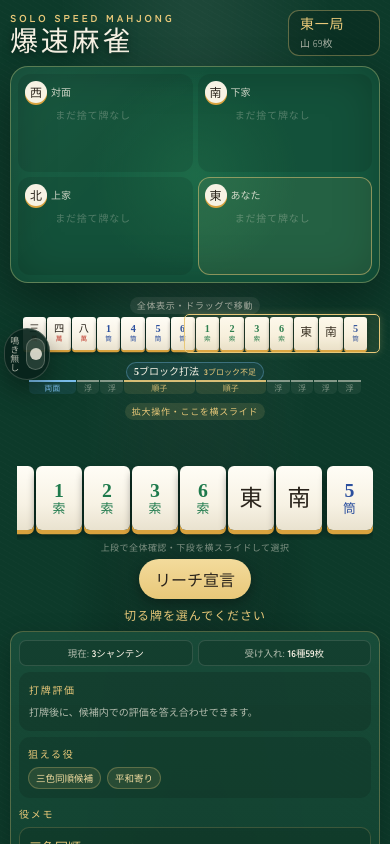
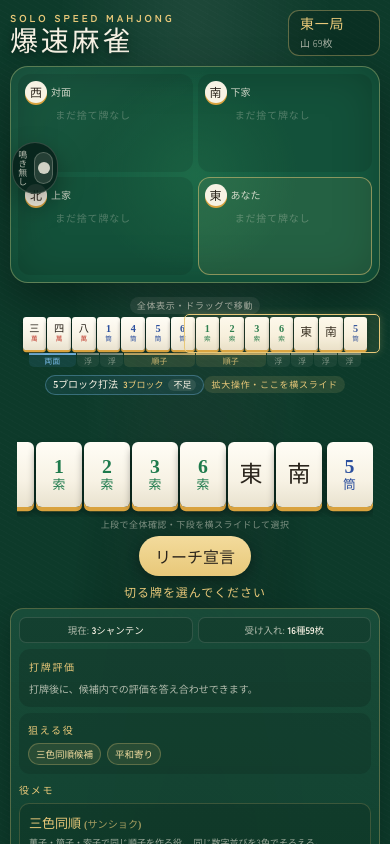
Before and after one commit to HSBL-ko-gyo/HSBL-S800, a React (Vite) app: page / in a window 390 px wide. Shown: the top 844 px of the page. Built offline with nearby package versions, Linux system fonts and the light colour scheme; a web font is replaced by a local one.

Commit message:
Polish block guide and mobile call toggle

```diff
--- a/src/components/HandView.tsx
+++ b/src/components/HandView.tsx
@@ -25,7 +25,8 @@ interface HandBlockSegment {
 
 interface BlockTactic {
   tone: 'shortage' | 'ready' | 'overflow'
-  label: string
+  countLabel: string
+  statusLabel: string
   detail: string
 }
 
@@ -135,20 +136,23 @@ function getBlockTactic(blocks: HandBlock[]): BlockTactic {
   if (count >= 6) {
     return {
       tone: 'overflow',
-      label: `${count}ブロック過多`,
+      countLabel: `${count}ブロック`,
+      statusLabel: '過多',
       detail: '弱いターツか役に絡みにくい対子を整理',
     }
   }
   if (count === 5) {
     return {
       tone: 'ready',
-      label: '5ブロック適正',
+      countLabel: '5ブロック',
+      statusLabel: '適正',
       detail: 'ブロックを壊さず良形化',
     }
   }
   return {
     tone: 'shortage',
-    label: `${count}ブロック不足`,
+    countLabel: `${count}ブロック`,
+    statusLabel: '不足',
     detail: '浮き牌から新しいターツを作る',
   }
 }
@@ -474,11 +478,6 @@ export function HandView({
           </span>
         ))}
       </div>
-      <div className={`mobile-block-count-guide block-count-guide block-count-${blockTactic.tone}`}>
-        <b>5ブロック打法</b>
-        <span>{blockTactic.label}</span>
-        <small>{blockTactic.detail}</small>
-      </div>
       <div className="mobile-block-guide" aria-label={`ブロック補助: ${blockSummary}`}>
         {handBlockSegments.map((block) => (
           <span
@@ -489,6 +488,11 @@ export function HandView({
             {block.label}
           </span>
         ))}
+      </div>
+      <div className={`mobile-block-count-guide block-count-guide block-count-${blockTactic.tone}`}>
+        <b>5ブロック打法</b>
+        <span><strong>{blockTactic.countLabel}</strong><em>{blockTactic.statusLabel}</em></span>
+        <small>{blockTactic.detail}</small>
       </div>
       <span className="mobile-hand-guide rail-guide">拡大操作・ここを横スライド</span>
       <div className="mobile-hand-control">
@@ -537,11 +541,6 @@ export function HandView({
           </span>
         ))}
       </div>
-      <div className={`desktop-block-count-guide block-count-guide block-count-${blockTactic.tone}`}>
-        <b>5ブロック打法</b>
-        <span>{blockTactic.label}</span>
-        <small>{blockTactic.detail}</small>
-      </div>
       <div className="desktop-block-guide" aria-label={`ブロック補助: ${blockSummary}`}>
         {handBlockSegments.map((block) => (
           <span
@@ -552,6 +551,11 @@ export function HandView({
             {block.label}
           </span>
         ))}
+      </div>
+      <div className={`desktop-block-count-guide block-count-guide block-count-${blockTactic.tone}`}>
+        <b>5ブロック打法</b>
+        <span><strong>{blockTactic.countLabel}</strong><em>{blockTactic.statusLabel}</em></span>
+        <small>{blockTactic.detail}</small>
       </div>
       <span className="hand-scroll-hint">
         {selectedTileId
--- a/src/styles.css
+++ b/src/styles.css
@@ -76,6 +76,10 @@ h1 {
 .game-layout,
 .play-column {
   min-width: 0;
+}
+
+.play-column {
+  position: relative;
 }
 
 .table-board {
@@ -254,6 +258,10 @@ h1 {
   margin-left: clamp(5px, 1.2vw, 13px);
 }
 
+.desktop-hand .tile.drawn {
+  margin-left: 0;
+}
+
 .block-count-guide {
   align-items: center;
   justify-content: center;
@@ -281,6 +289,26 @@ h1 {
 }
 
 .block-count-guide span { color: var(--gold); }
+
+.block-count-guide span {
+  display: inline-flex;
+  align-items: center;
+  gap: 7px;
+}
+
+.block-count-guide strong {
+  color: var(--gold);
+  font-size: 11px;
+}
+
+.block-count-guide em {
+  padding: 1px 6px;
+  border-radius: 999px;
+  background: rgba(247, 242, 228, .1);
+  color: var(--ivory);
+  font-size: 10px;
+  font-style: normal;
+}
 
 .block-count-guide small {
   color: rgba(247, 242, 228, .52);
@@ -1072,8 +1100,6 @@ h1 {
 }
 
 @media (min-width: 781px) {
-  .play-column { position: relative; }
-
   .play-column .reaction-panel {
     position: absolute;
     z-index: 6;
@@ -1317,10 +1343,11 @@ h1 {
   .app-footer a { font-size: 11px; }
   .hand-zone { margin-top: 7px; }
   .side-call-toggle {
-    left: 4px;
-    top: 42%;
+    left: 2px;
+    top: 76px;
     min-width: 42px;
     padding: 7px 4px;
+    transform: none;
     font-size: 9px;
   }
   .side-call-toggle input {
@@ -1440,7 +1467,7 @@ h1 {
     grid-template-columns: repeat(14, minmax(0, 1fr));
     width: calc(100vw - 48px);
     min-height: 15px;
-    margin: -3px auto 1px;
+  margin: -3px auto 1px;
     gap: 1px;
     padding: 0 5px;
     pointer-events: none;
@@ -1459,6 +1486,16 @@ h1 {
     position: relative;
     width: var(--rail-width);
     margin: 0 auto;
+  }
+  .mobile-block-count-guide span {
+    gap: 5px;
+  }
+  .mobile-block-count-guide strong,
+  .mobile-block-count-guide em {
+    font-size: 9px;
+  }
+  .mobile-block-count-guide em {
+    padding: 1px 5px;
   }
   .hand.mobile-hand-rail {
     display: flex;
```
Also changed, not shown: 1 other file (tests, documents, lock files or other folders).
